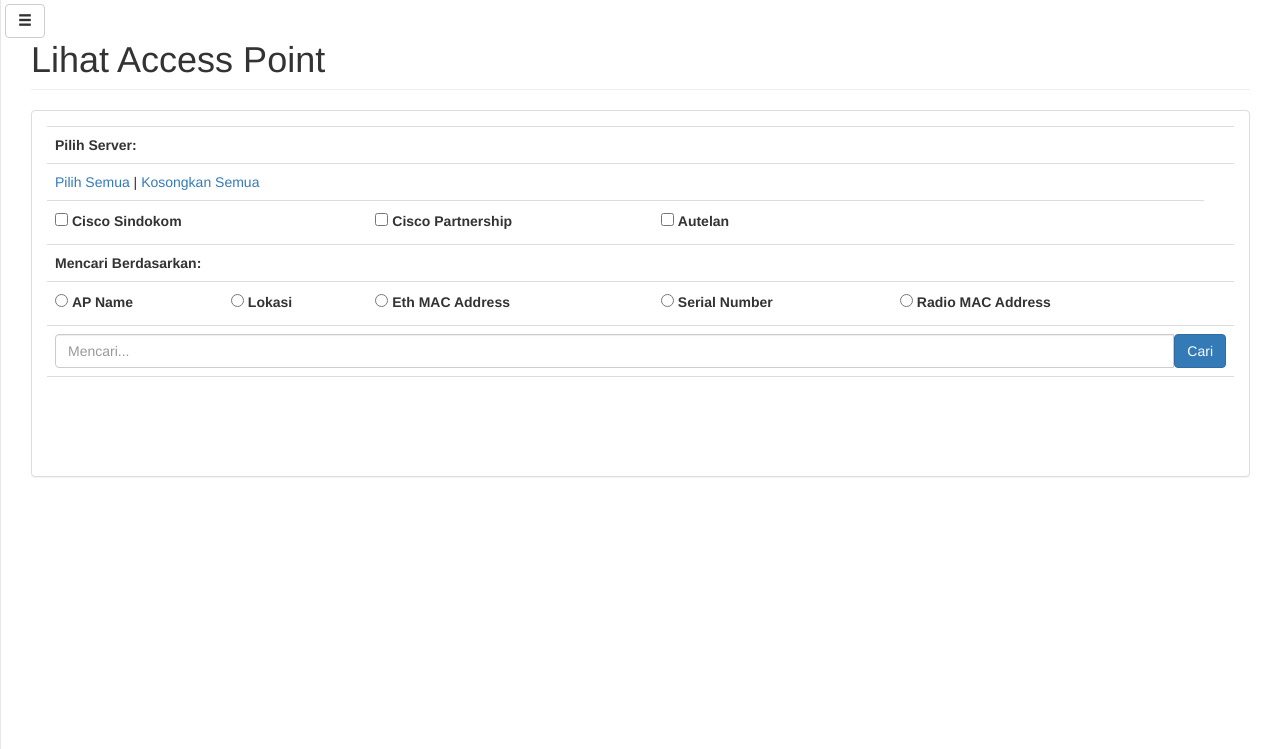
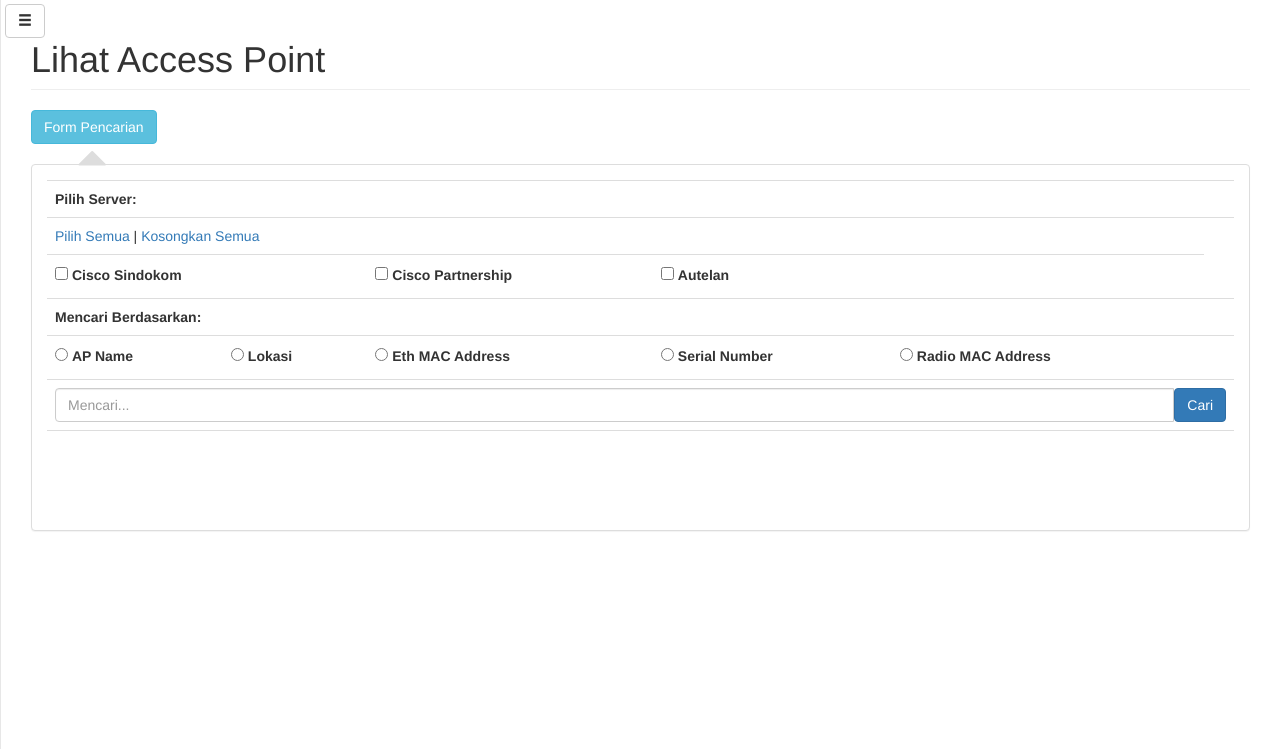
Before and after one commit to sisinduku/StarTrek, a CodeIgniter app: page /startrek/main/lihat_api/ap in a window 1280 px wide. Shown: the part 51-800 px from the top of the page. Run offline with CodeIgniter, Linux system fonts and the light colour scheme; a user stored in the database is signed in; some libraries are stand-ins or nearby versions.

Commit message:
Collapse Form + Fix empty query to oracle
Collapse Form Pencarian
Fix Query ketika oracle mengembalikan hasil kosong

```diff
--- a/application/views/dashboard.php
+++ b/application/views/dashboard.php
@@ -30,7 +30,7 @@
 			</div>
 		</div>
 		<div class="col-lg-3 col-md-6">
-			<div class="panel panel-primary">
+			<div class="panel panel-green">
 				<div class="panel-heading">
 					<div class="row">
 						<div class="col-xs-3">
--- a/application/views/lihat_api.php
+++ b/application/views/lihat_api.php
@@ -21,7 +21,6 @@ var REQUEST_URL = "<?php echo site_url("/ajax/cari/ap");?>";
 // Fungsi init halaman, dipanggil setiap kali halaman selesai diload (onReady)
 function init_page() {
 	$("#form_cari").submit(submitFormCari);
-
 }
 function submitFormCari(event) {
 	//==== Validasi dulu
@@ -172,6 +171,8 @@ function submitFormCari(event) {
 		$("#div_loader").hide();
 		$("#form_cari button[type=submit], #form_cari input[type=text]")
 			.removeAttr('disabled');
+		$("#panel-form").hide(500);
+
 	});
 	event.preventDefault();
 }
@@ -180,7 +181,9 @@ function submitFormCari(event) {
 	<div class="row">
 		<div class="col-lg-12">
 			<h1 class="page-header"><?php echo $pageHeader;?></h1>
-			<div class="panel panel-default">
+			<button class="btn btn-info" id="btn-search">Form Pencarian</button>
+			<div class="panel panel-default" id="panel-form">
+				<span class="glyphicon glyphicon-triangle-top" id="search-arrow"></span>
 				<div class="panel-body">
 					<form method="POST" action="#submit" id="form_cari">
 						<table class="table">
--- a/application/views/skin/header.php
+++ b/application/views/skin/header.php
@@ -94,75 +94,6 @@
                             </ul>
                             <!-- /.nav-second-level -->
                         </li>
-                        <li>
-                            <a href="#"><i class="fa fa-table fa-fw"></i> Menu 3</a>
-                        </li>
-                        <li>
-                            <a href="#"><i class="fa fa-edit fa-fw"></i> Menu 4</a>
-                        </li>
-                        <li>
-                            <a href="#"><i class="fa fa-wrench fa-fw"></i> Menu 5<span class="fa arrow"></span></a>
-                            <ul class="nav nav-second-level">
-                                <li>
-                                    <a href="#">Sub Menu 5.1</a>
-                                </li>
-                                <li>
-                                    <a href="#">Sub Menu 5.2</a>
-                                </li>
-                                <li>
-                                    <a href="#">Sub Menu 5.3</a>
-                                </li>
-                                <li>
-                                    <a href="#">Sub Menu 5.4</a>
-                                </li>
-                                <li>
-                                    <a href="#">Sub Menu 5.5</a>
-                                </li>
-                                <li>
-                                    <a href="#">Sub Menu 5.6</a>
-                                </li>
-                            </ul>
-                            <!-- /.nav-second-level -->
-                        </li>
-                        <li>
-                            <a href="#"><i class="fa fa-sitemap fa-fw"></i> Menu 6<span class="fa arrow"></span></a>
-                            <ul class="nav nav-second-level">
-                                <li>
-                                    <a href="#">Sub Menu 6.1</a>
-                                </li>
-                                <li>
-                                    <a href="#">Sub Menu 6.2</a>
-                                </li>
-                                <li>
-                                    <a href="#">Sub Menu 6.3 <span class="fa arrow"></span></a>
-                                    <ul class="nav nav-third-level">
-                                        <li>
-                                            <a href="#">Sub Menu 6.3.1</a>
-                                        </li>
-                                        <li>
-                                            <a href="#">Sub Menu 6.3.2</a>
-                                        </li>
-                                        <li>
-                                            <a href="#">Sub Menu 6.3.3</a>
-                                        </li>
-                                        <li>
-                                            <a href="#">Sub Menu 6.3.4</a>
-                                        </li>
-                                    </ul>
-                                    <!-- /.nav-third-level -->
-                                </li>
-                            </ul>
-                            <!-- /.nav-second-level -->
-                        </li>
-                        <li>
-                            <a href="#"><i class="fa fa-files-o fa-fw"></i>Sub Menu 7<span class="fa arrow"></span></a>
-                            <ul class="nav nav-second-level">
-                                <li>
-                                    <a href="#">Sub Menu 7.1</a>
-                                </li>
-                            </ul>
-                            <!-- /.nav-second-level -->
-                        </li>
                     </ul>
                 </div>
                 <!-- /.sidebar-collapse -->
--- a/assets/dist/css/sb-admin-2.css
+++ b/assets/dist/css/sb-admin-2.css
@@ -104,6 +104,8 @@ body {
 
 .sidebar .arrow {
     float: right;
+    position: absolute;
+	right: 10px;
 }
 
 .sidebar .fa.arrow:before {
@@ -383,3 +385,20 @@ table.dataTable thead .sorting:after {
 .panel-yellow a:hover {
     color: #df8a13;
 }
+
+#btn-search {
+	margin-bottom: 10px;
+}
+
+#panel-form{
+	position: relative;
+	margin-top: 10px;
+}
+
+#search-arrow{
+	font-size: 30px;
+	position: absolute;
+	left: 45px;
+	top: -22px;
+	color: #ddd;
+}
--- a/assets/js/dataTables.js
+++ b/assets/js/dataTables.js
@@ -35,6 +35,10 @@ $(document).ready(function() {
 	});
 	$("#a_serverUnCheckAll").click(function() {
 		$("input:checkbox").removeAttr('checked');
+		return false;
+	});
+	$("#btn-search").click(function(){
+		$("#panel-form").toggle(500);
 		return false;
 	});
 
```
Also changed, not shown: application/models/Autelan.php (+6 -1 lines).
